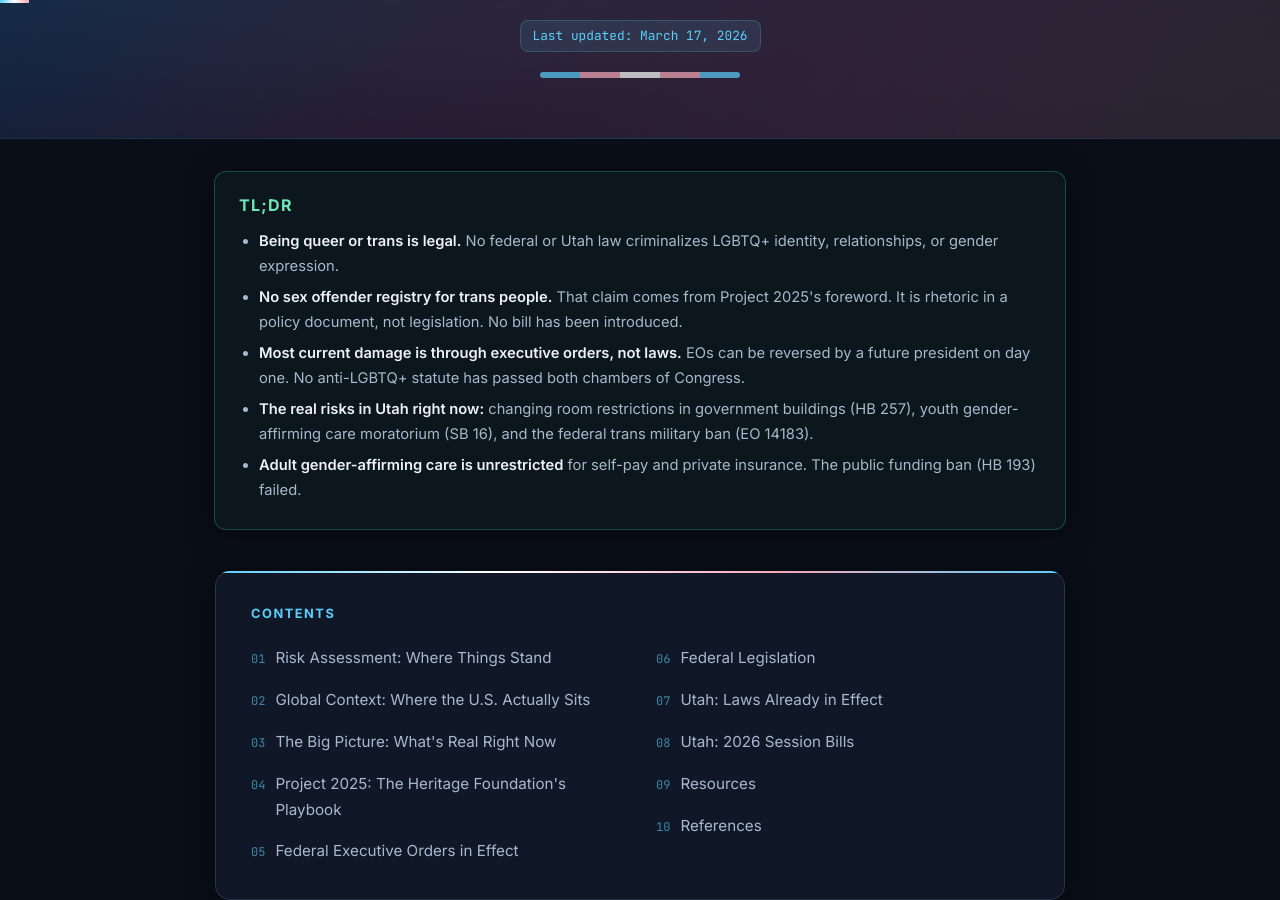
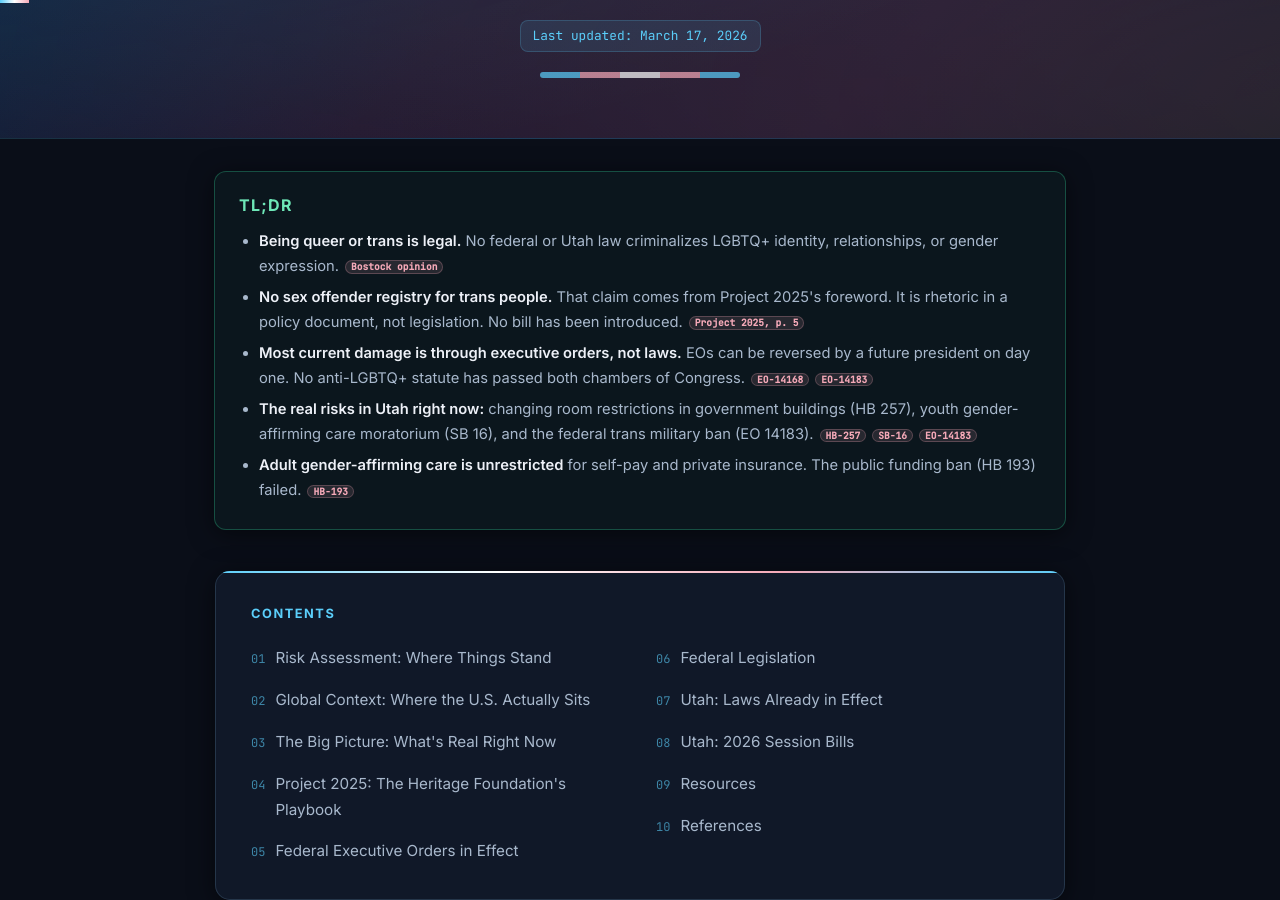
Before and after one commit to LucentFox/lucentfox.github.io, a Jekyll site: the page lgbtq-legal-risks.html, which Jekyll copies as it is, in a window 1280 px wide and 900 px high, scrolled down 454 px. Built offline with Jekyll 4.4.1, drawn with Linux system fonts in a browser that asks for light colours.

Commit message:
Update lgbtq-legal-risks.html

```diff
--- a/lgbtq-legal-risks.html
+++ b/lgbtq-legal-risks.html
@@ -894,11 +894,11 @@
   <div class="callout fact" style="margin-top: 32px; border: 1px solid rgba(52, 211, 153, 0.3); background: rgba(52, 211, 153, 0.04);">
     <div class="callout-title" style="font-size: 1rem;">TL;DR</div>
     <ul>
-      <li><strong>Being queer or trans is legal.</strong> No federal or Utah law criminalizes LGBTQ+ identity, relationships, or gender expression.</li>
-      <li><strong>No sex offender registry for trans people.</strong> That claim comes from Project 2025's foreword. It is rhetoric in a policy document, not legislation. No bill has been introduced.</li>
-      <li><strong>Most current damage is through executive orders, not laws.</strong> EOs can be reversed by a future president on day one. No anti-LGBTQ+ statute has passed both chambers of Congress.</li>
-      <li><strong>The real risks in Utah right now:</strong> changing room restrictions in government buildings (HB 257), youth gender-affirming care moratorium (SB 16), and the federal trans military ban (EO 14183).</li>
-      <li><strong>Adult gender-affirming care is unrestricted</strong> for self-pay and private insurance. The public funding ban (HB 193) failed.</li>
+      <li><strong>Being queer or trans is legal.</strong> No federal or Utah law criminalizes LGBTQ+ identity, relationships, or gender expression.<a class="cite" href="https://www.supremecourt.gov/opinions/19pdf/17-1618_hfci.pdf">Bostock opinion</a></li>
+      <li><strong>No sex offender registry for trans people.</strong> That claim comes from Project 2025's foreword. It is rhetoric in a policy document, not legislation. No bill has been introduced.<a class="cite" href="https://static.heritage.org/project2025/2025_MandateForLeadership_FULL.pdf">Project 2025, p. 5</a></li>
+      <li><strong>Most current damage is through executive orders, not laws.</strong> EOs can be reversed by a future president on day one. No anti-LGBTQ+ statute has passed both chambers of Congress.<a class="cite" href="https://www.whitehouse.gov/presidential-actions/2025/01/defending-women-from-gender-ideology-extremism-and-restoring-biological-truth-to-the-federal-government/">EO-14168</a><a class="cite" href="https://www.whitehouse.gov/presidential-actions/2025/01/prioritizing-military-excellence-and-readiness/">EO-14183</a></li>
+      <li><strong>The real risks in Utah right now:</strong> changing room restrictions in government buildings (HB 257), youth gender-affirming care moratorium (SB 16), and the federal trans military ban (EO 14183).<a class="cite" href="https://le.utah.gov/~2024/bills/static/HB0257.html">HB-257</a><a class="cite" href="https://le.utah.gov/~2023/bills/static/SB0016.html">SB-16</a><a class="cite" href="https://www.whitehouse.gov/presidential-actions/2025/01/prioritizing-military-excellence-and-readiness/">EO-14183</a></li>
+      <li><strong>Adult gender-affirming care is unrestricted</strong> for self-pay and private insurance. The public funding ban (HB 193) failed.<a class="cite" href="https://le.utah.gov/~2026/bills/static/HB0193.html">HB-193</a></li>
     </ul>
   </div>
 
```
